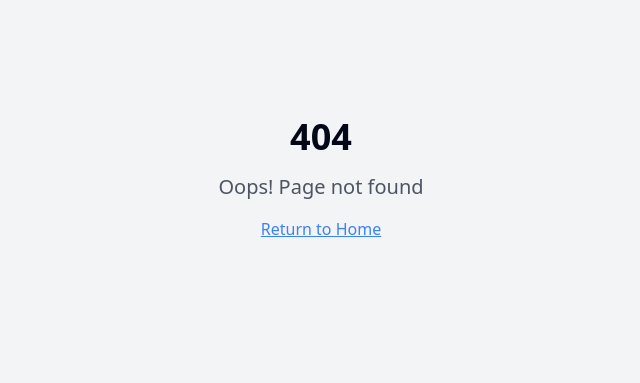
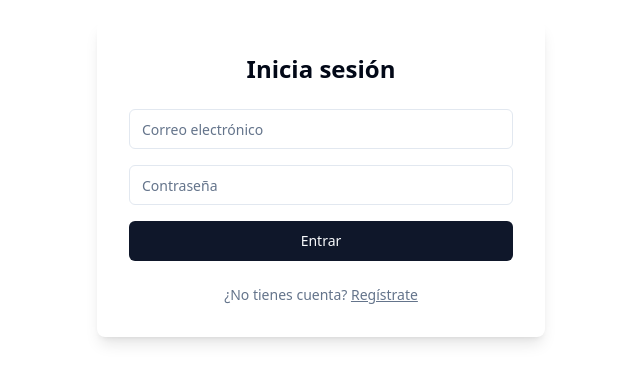
Before and after one commit to hector-reyes-dev/career-english-spark, a React (Vite) app: page /auth in a window 1280 px wide. Before the commit this address had no page. Shown: the part 221-604 px from the top of the page, without its empty margins (319-959 px from the left). Built offline with nearby package versions, Linux system fonts and the light colour scheme.

Commit message:
feat: Implement basic app structure
Connect Supabase and continue building the app, including basic UI elements and structure.

```diff
--- a/src/App.tsx
+++ b/src/App.tsx
@@ -5,6 +5,7 @@ import { QueryClient, QueryClientProvider } from "@tanstack/react-query";
 import { BrowserRouter, Routes, Route } from "react-router-dom";
 import Index from "./pages/Index";
 import NotFound from "./pages/NotFound";
+import Auth from "@/pages/Auth";
 
 const queryClient = new QueryClient();
 
@@ -16,6 +17,7 @@ const App = () => (
       <BrowserRouter>
         <Routes>
           <Route path="/" element={<Index />} />
+          <Route path="/auth" element={<Auth />} />
           {/* ADD ALL CUSTOM ROUTES ABOVE THE CATCH-ALL "*" ROUTE */}
           <Route path="*" element={<NotFound />} />
         </Routes>
--- /dev/null
+++ b/src/hooks/useSupabaseAuth.ts
@@ -0,0 +1,30 @@
+
+import { useEffect, useState } from "react";
+import { supabase } from "@/integrations/supabase/client";
+
+export const useSupabaseAuth = () => {
+  const [session, setSession] = useState(null);
+  const [user, setUser] = useState(null);
+  const [loading, setLoading] = useState(true);
+
+  useEffect(() => {
+    // Listener para cambios de autenticación
+    const { data: { subscription } } = supabase.auth.onAuthStateChange(
+      (_event, session) => {
+        setSession(session);
+        setUser(session?.user ?? null);
+        setLoading(false);
+      }
+    );
+    // Obtener sesión inicial
+    supabase.auth.getSession().then(({ data: { session } }) => {
+      setSession(session);
+      setUser(session?.user ?? null);
+      setLoading(false);
+    });
+
+    return () => { subscription.unsubscribe(); }
+  }, []);
+
+  return { session, user, loading };
+};
--- /dev/null
+++ b/src/pages/Auth.tsx
@@ -0,0 +1,104 @@
+
+import { useState } from "react";
+import { supabase } from "@/integrations/supabase/client";
+import { Button } from "@/components/ui/button";
+import { Input } from "@/components/ui/input";
+import { useToast } from "@/hooks/use-toast";
+import { useNavigate } from "react-router-dom";
+import { useSupabaseAuth } from "@/hooks/useSupabaseAuth";
+
+const Auth = () => {
+  const [mode, setMode] = useState<"login"|"register">("login");
+  const [email, setEmail] = useState("");
+  const [password, setPassword] = useState("");
+  const { toast } = useToast();
+  const navigate = useNavigate();
+  const { session, user } = useSupabaseAuth();
+  const [loading, setLoading] = useState(false);
+
+  // Si el usuario ya está autenticado, redirigir
+  if (session && user) {
+    navigate("/");
+    return null;
+  }
+
+  const handleSubmit = async (e: React.FormEvent) => {
+    e.preventDefault();
+    setLoading(true);
+    if (mode === "login") {
+      const { error } = await supabase.auth.signInWithPassword({ email, password });
+      if (error) {
+        toast({ title: "Error de inicio de sesión", description: error.message });
+      } else {
+        toast({ title: "¡Bienvenido!", description: "Inicio de sesión exitoso" });
+      }
+    } else {
+      const redirectUrl = `${window.location.origin}/`;
+      const { error } = await supabase.auth.signUp({
+        email,
+        password,
+        options: { emailRedirectTo: redirectUrl }
+      });
+      if (error) {
+        toast({ title: "Error al registrar", description: error.message });
+      } else {
+        toast({ title: "Revisa tu correo", description: "Verifica tu cuenta para continuar" });
+      }
+    }
+    setLoading(false);
+  };
+
+  return (
+    <div className="min-h-screen flex items-center justify-center bg-background px-4">
+      <div className="bg-card rounded-lg shadow-lg p-8 w-full max-w-md space-y-6">
+        <h1 className="text-2xl font-bold text-center mb-2">
+          {mode === "login" ? "Inicia sesión" : "Crea tu cuenta"}
+        </h1>
+        <form className="space-y-4" onSubmit={handleSubmit}>
+          <Input
+            type="email"
+            placeholder="Correo electrónico"
+            required
+            value={email}
+            onChange={e => setEmail(e.target.value)}
+            disabled={loading}
+          />
+          <Input
+            type="password"
+            placeholder="Contraseña"
+            required
+            value={password}
+            onChange={e => setPassword(e.target.value)}
+            disabled={loading}
+          />
+          <Button
+            type="submit"
+            className="w-full"
+            disabled={loading}
+          >
+            {loading
+              ? "Procesando..."
+              : mode === "login"
+              ? "Entrar"
+              : "Registrarse"}
+          </Button>
+        </form>
+        <div className="text-sm text-muted-foreground text-center">
+          {mode === "login" ? (
+            <>
+              ¿No tienes cuenta?{" "}
+              <button className="underline" onClick={() => setMode("register")}>Regístrate</button>
+            </>
+          ) : (
+            <>
+              ¿Ya tienes cuenta?{" "}
+              <button className="underline" onClick={() => setMode("login")}>Inicia sesión</button>
+            </>
+          )}
+        </div>
+      </div>
+    </div>
+  );
+};
+
+export default Auth;
--- a/src/pages/Index.tsx
+++ b/src/pages/Index.tsx
@@ -1,11 +1,97 @@
 // Update this page (the content is just a fallback if you fail to update the page)
 
+import { supabase } from "@/integrations/supabase/client";
+import { useSupabaseAuth } from "@/hooks/useSupabaseAuth";
+import { useNavigate } from "react-router-dom";
+import { Button } from "@/components/ui/button";
+import { useEffect, useState } from "react";
+
+const FAKE_QUESTION = "Describe a recent challenge you faced at work and how you overcame it.";
+const FAKE_STREAK = 4;
+
 const Index = () => {
+  const { session, user, loading } = useSupabaseAuth();
+  const navigate = useNavigate();
+  const [answer, setAnswer] = useState("");
+  const [feedback, setFeedback] = useState<string | null>(null);
+  const [streak, setStreak] = useState(FAKE_STREAK);
+
+  // Redirigir si no está autenticado
+  useEffect(() => {
+    if (!loading && !session) {
+      navigate("/auth");
+    }
+  }, [loading, session, navigate]);
+
+  // Simulación de feedback IA
+  const getSimulatedFeedback = (text: string) => {
+    if (text.trim().length < 6) return "Your answer is a bit short. Try to expand it!";
+    return "Excellent structure! Consider using more connectors and advanced vocabulary.";
+  };
+
+  const handleSubmit = (e: React.FormEvent) => {
+    e.preventDefault();
+    // Simular feedback por ahora
+    setFeedback(getSimulatedFeedback(answer));
+    setAnswer("");
+    // Simulación: aumentar la racha
+    setStreak((prev) => prev + 1);
+  };
+
+  if (loading) {
+    return (
+      <div className="min-h-screen flex items-center justify-center text-lg">
+        Cargando...
+      </div>
+    );
+  }
+
   return (
-    <div className="min-h-screen flex items-center justify-center bg-background">
-      <div className="text-center">
-        <h1 className="text-4xl font-bold mb-4">Welcome to Your Blank App</h1>
-        <p className="text-xl text-muted-foreground">Start building your amazing project here!</p>
+    <div className="min-h-screen flex items-center justify-center bg-background px-4">
+      <div className="bg-card rounded-lg shadow-lg w-full max-w-lg p-6 space-y-8">
+        <header className="flex flex-col items-center gap-2">
+          <div className="flex items-center gap-2">
+            <span className="font-bold text-2xl">🔥</span>
+            <span className="text-lg">Racha actual: </span>
+            <span className="font-bold text-2xl">{streak}</span>
+          </div>
+          <Button
+            variant="secondary"
+            size="sm"
+            className="absolute top-6 right-6"
+            onClick={async () => {
+              await supabase.auth.signOut();
+              window.location.reload();
+            }}
+          >
+            Cerrar sesión
+          </Button>
+        </header>
+        <div>
+          <h2 className="text-xl font-semibold mb-2">Pregunta del Día</h2>
+          <div className="bg-muted rounded p-4 mb-4">{FAKE_QUESTION}</div>
+        </div>
+        <form onSubmit={handleSubmit} className="space-y-4">
+          <textarea
+            className="w-full h-28 p-3 border border-muted rounded-md resize-none focus:outline-none focus:ring-2 focus:ring-primary"
+            value={answer}
+            required
+            placeholder="Escribe tu respuesta en inglés aquí..."
+            onChange={e => setAnswer(e.target.value)}
+          />
+          <Button
+            type="submit"
+            className="w-full"
+            disabled={answer.length === 0}
+          >
+            Obtener feedback
+          </Button>
+        </form>
+        {feedback && (
+          <div className="bg-green-100 text-green-900 border border-green-200 rounded p-4 animate-fade-in">
+            <strong>Feedback:</strong> {feedback}
+          </div>
+        )}
       </div>
     </div>
   );
```
